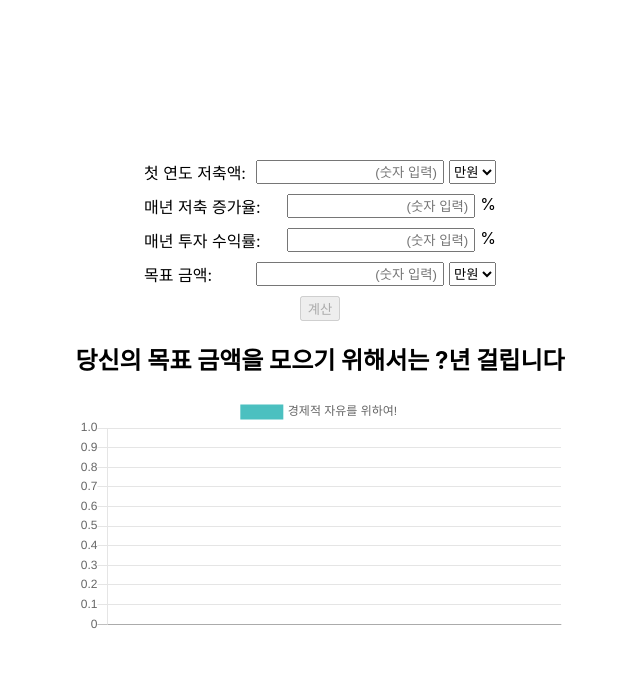
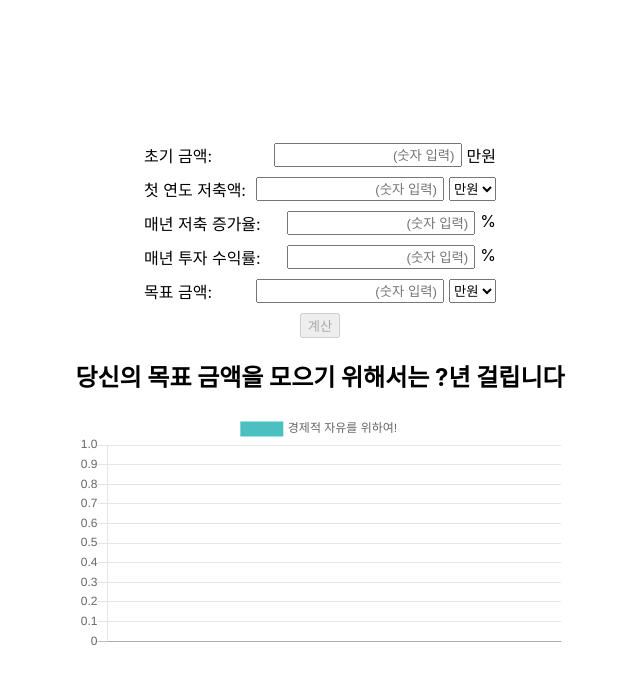
Before and after one commit to parkhojeong/moneyFreedom, a React (Create React App) app: page / in a window 1280 px wide. Shown: the top 684 px of the page, without its empty margins (320-960 px from the left). Built offline with nearby package versions, Linux system fonts and the light colour scheme.

Commit message:
초기 금액을 설정하는 기능 추가

```diff
--- a/src/features/calculator/Calculator.js
+++ b/src/features/calculator/Calculator.js
@@ -32,6 +32,7 @@ class Calculator extends Component {
       depositIncreaseRate,
       investingGainRate,
       goalMoney,
+      initialMoney,
     } = this.state;
 
     if (
@@ -42,7 +43,9 @@ class Calculator extends Component {
       !(typeof investingGainRate === "number") ||
       investingGainRate < 0 ||
       !(typeof goalMoney === "number") ||
-      goalMoney < 0
+      goalMoney < 0 ||
+      !(typeof initialMoney === "number") ||
+      initialMoney < 0
     ) {
       this.setState({ enableButton: false });
     } else {
@@ -56,6 +59,7 @@ class Calculator extends Component {
       depositIncreaseRate,
       investingGainRate,
       goalMoney,
+      initialMoney,
     } = this.state;
 
     if (
@@ -66,7 +70,9 @@ class Calculator extends Component {
       !(typeof investingGainRate === "number") ||
       investingGainRate < 0 ||
       !(typeof goalMoney === "number") ||
-      goalMoney < 0
+      goalMoney < 0 ||
+      !(typeof initialMoney === "number") ||
+      initialMoney < 0
     )
       return;
 
@@ -75,6 +81,7 @@ class Calculator extends Component {
       depositIncreaseRate: this.state.depositIncreaseRate,
       investingGainRate: this.state.investingGainRate,
       goalMoney: this.state.goalMoney * this.state.goalMoneyMultiplier,
+      initialMoney: this.state.initialMoney * 10000,
     });
   };
 
@@ -84,8 +91,17 @@ class Calculator extends Component {
         <div className={styles.row}>
           <div className={styles.inputArea}>
             <div className={styles.inputBox}>
+              <span className="title">초기 금액: </span>
+              <input
+                name="initialMoney"
+                onChange={this.handleChange}
+                type="text"
+                placeholder="(숫자 입력)"
+              />
+              만원
+            </div>
+            <div className={styles.inputBox}>
               <span className="title">첫 연도 저축액: </span>
-
               <input
                 name="currentMoney"
                 onChange={this.handleChange}
--- a/src/features/calculator/calculatorSlice.js
+++ b/src/features/calculator/calculatorSlice.js
@@ -14,15 +14,16 @@ export const calculatorSlice = createSlice({
         depositIncreaseRate,
         investingGainRate,
         goalMoney,
+        initialMoney,
       } = action.payload;
 
       let yearlytTotalMoneyList = [];
       let yearlyDeposiMoneyList = [];
       let increasedMoney = currentMoney;
       let depositMoney = currentMoney;
-      let totalMoney = currentMoney;
-      yearlytTotalMoneyList.push(currentMoney);
-      yearlyDeposiMoneyList.push(currentMoney);
+      let totalMoney = currentMoney + initialMoney;
+      yearlytTotalMoneyList.push(totalMoney);
+      yearlyDeposiMoneyList.push(totalMoney);
 
       while (totalMoney < goalMoney) {
         increasedMoney = totalMoney * (1 + investingGainRate * 0.01); // monthly increase rate
```
